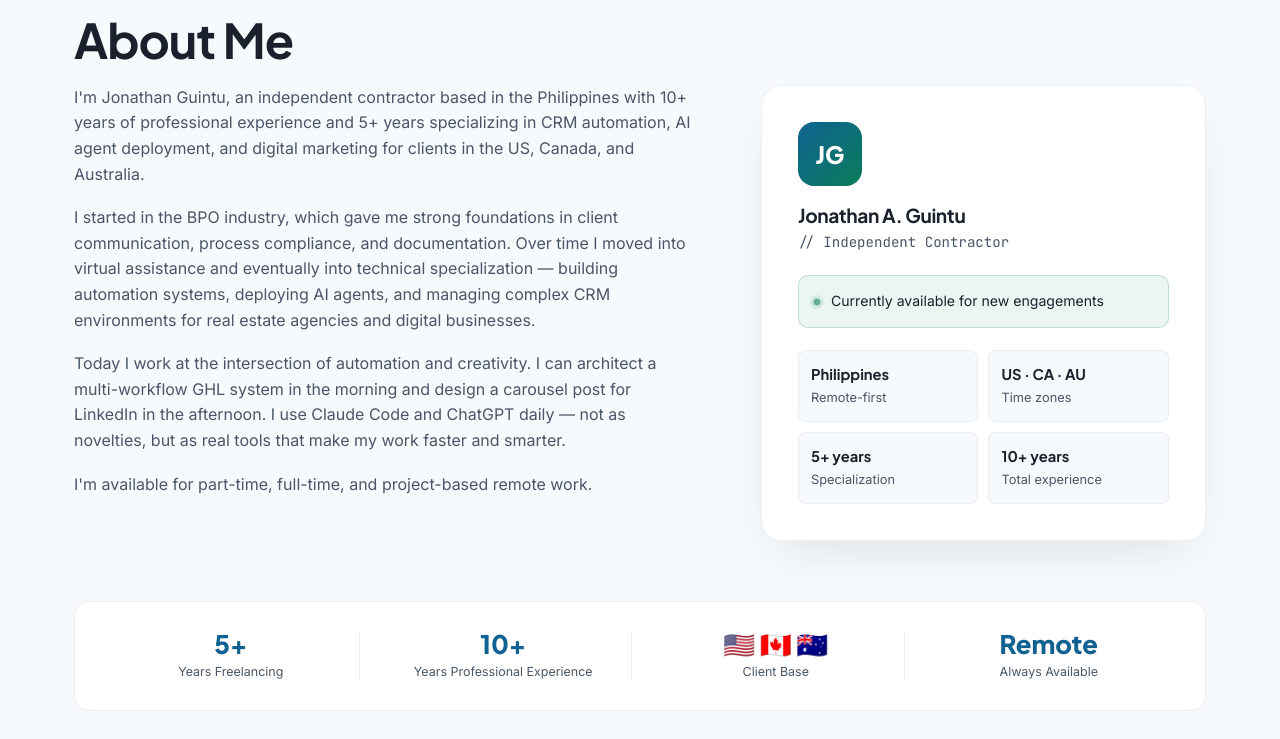
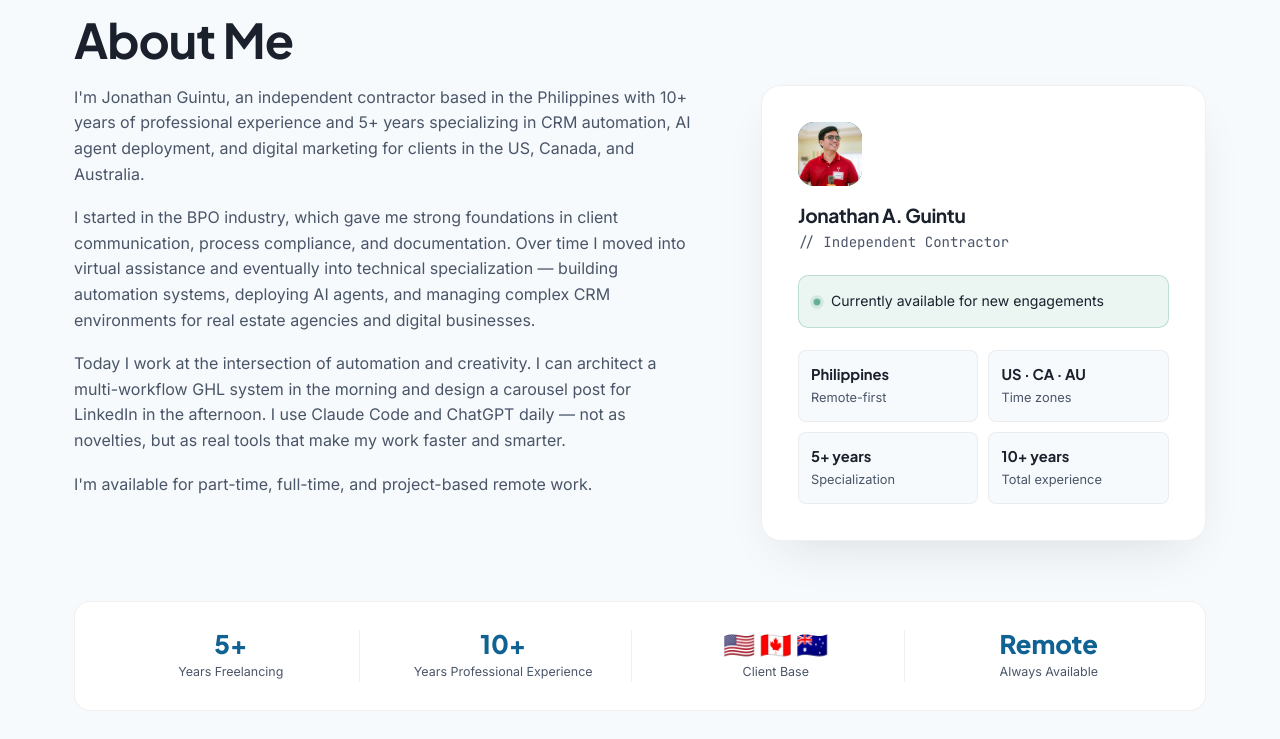
Before and after one commit to yesu0725/jonathan-guintu-portfolio, a plain HTML site: page index.html in a window 1280 px wide. Shown: the part 7988-8727 px from the top of the page. Drawn offline with nearby package versions, Linux system fonts and the light colour scheme.

Commit message:
Add Nathan photo to About avatar; compress real estate gallery images

```diff
--- a/index.html
+++ b/index.html
@@ -727,6 +727,13 @@
       font-size: 1.5rem;
       color: white;
       margin-bottom: 18px;
+      overflow: hidden;
+    }
+    .about-avatar img {
+      width: 100%;
+      height: 100%;
+      object-fit: cover;
+      display: block;
     }
     .about-card h4 {
       font-size: 1.2rem;
@@ -1598,7 +1605,9 @@
         </div>
 
         <aside class="about-card reveal">
-          <div class="about-avatar">JG</div>
+          <div class="about-avatar">
+            <img src="portfolio-files/Creative/nathan.jpg" alt="Jonathan A. Guintu" />
+          </div>
           <h4>Jonathan A. Guintu</h4>
           <p class="role">// Independent Contractor</p>
           <div class="availability">
```
Also changed, not shown: portfolio-files/Creative/2.png, portfolio-files/Creative/3.png, portfolio-files/Creative/nathan.jpg (added), 4 other files.
